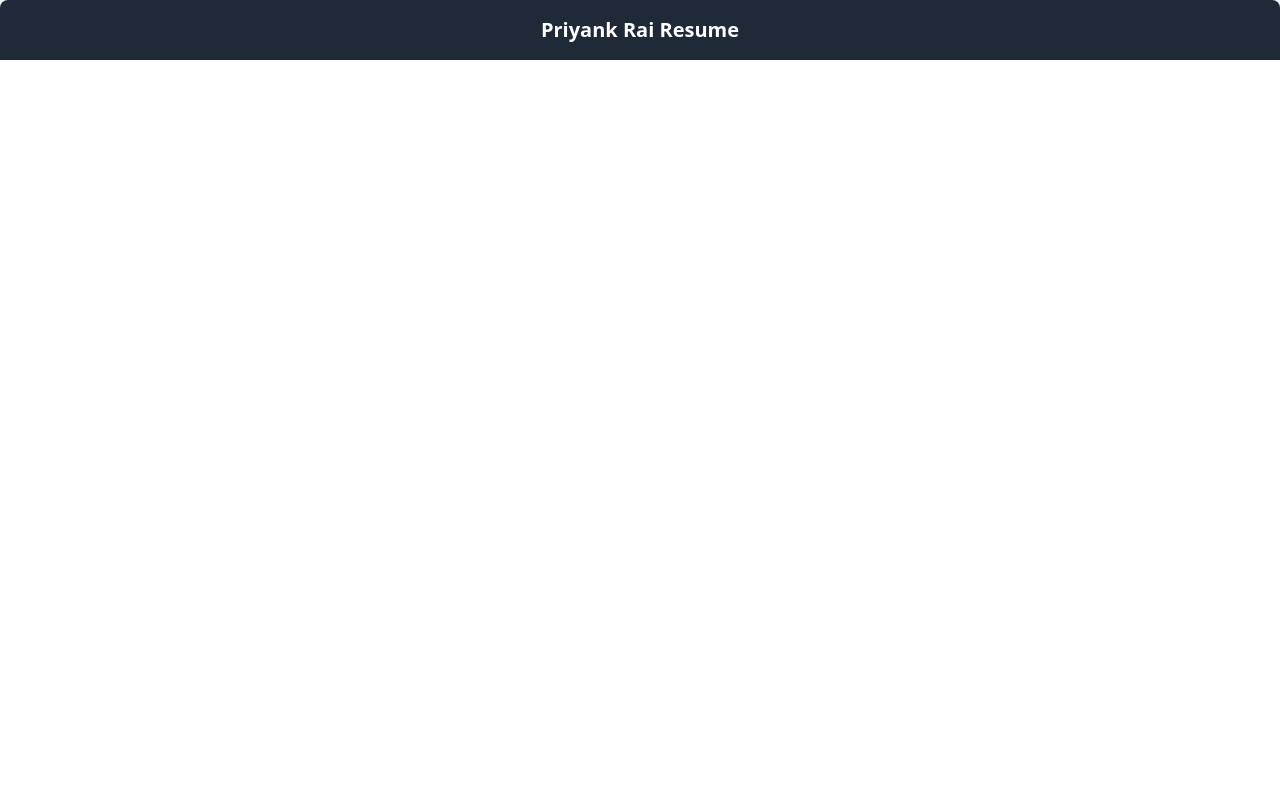
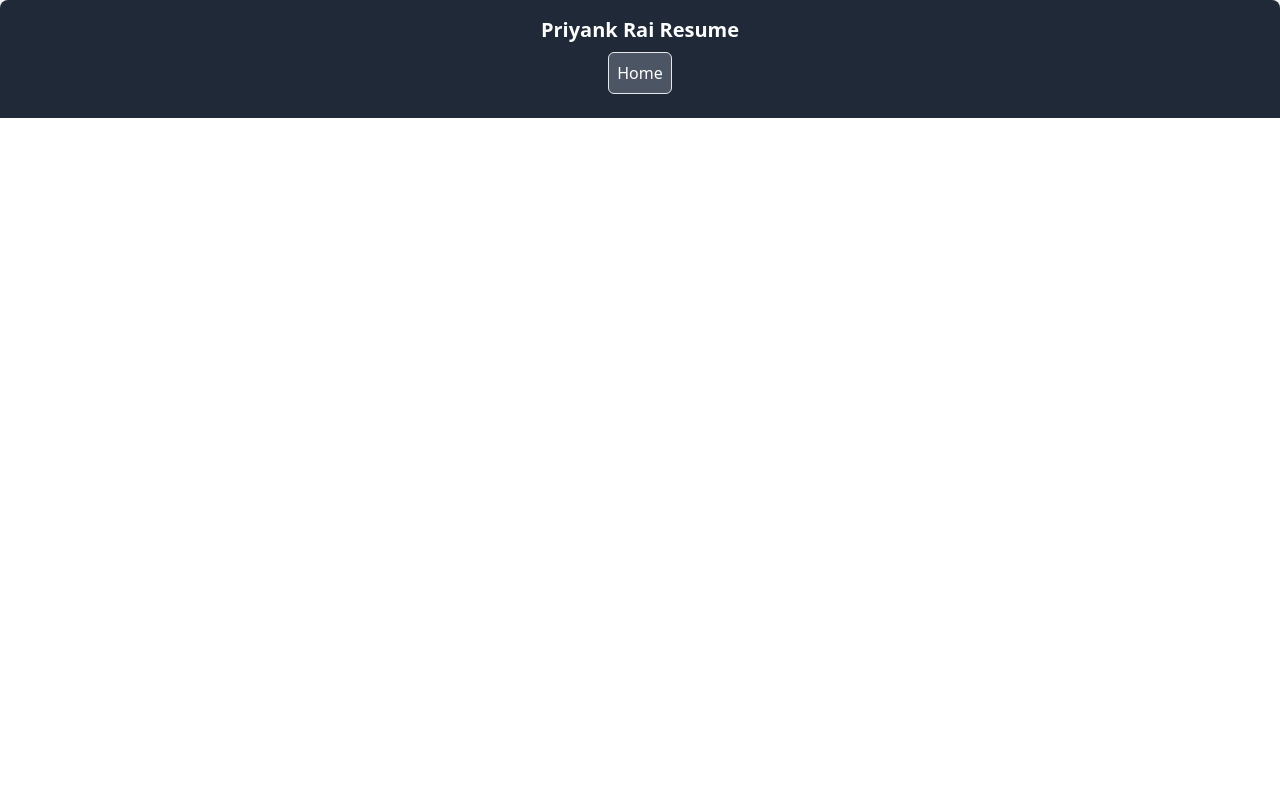
Before and after one commit to urstrulypriyank/SelfLandingPage, a Next.js app: page /resume in a window 1280 px wide. Shown: the top 800 px of the page. Built offline with nearby package versions, Linux system fonts and the light colour scheme.

Commit message:
added back home button in pdfs

```diff
--- a/src/components/pdfComponent/PdfComponent.jsx
+++ b/src/components/pdfComponent/PdfComponent.jsx
@@ -1,3 +1,4 @@
+import Link from "next/link";
 import React from "react";
 
 const PdfComponent = ({ title, docUrl }) => {
@@ -6,8 +7,11 @@ const PdfComponent = ({ title, docUrl }) => {
     <>
       <div className="flex items-center justify-center h-full w-screen bg-gray-100">
         <div className="w-screen rounded-lg shadow-md overflow-hidden">
-          <div className="bg-gray-800 py-4 px-6 text-white">
+          <div className="bg-gray-800 py-4 px-6 text-white flex w-screen items-center justify-center flex-col">
             <h1 className="text-xl font-semibold text-center">{title}</h1>
+            <button className="bg-gray-600 m-2 p-2 rounded-md border border-green ">
+              <Link href="/">Home</Link>
+            </button>
           </div>
           <div className="bg-white py-6 px-6">
             <iframe
```
